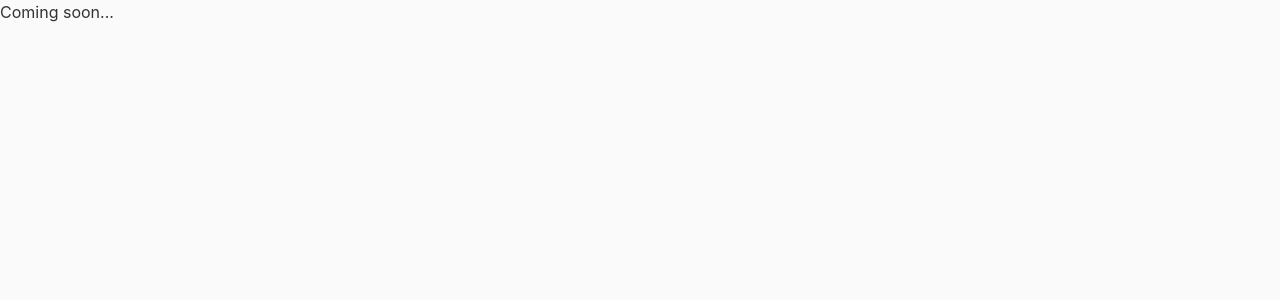
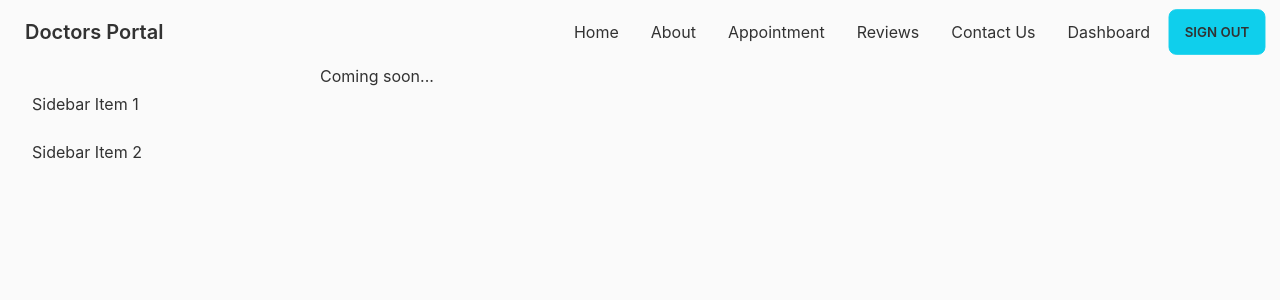
Before and after one commit to AkRazu/doctors-portal-client, a React (Create React App) app: page /dashboard in a window 1280 px wide. Shown: the top 300 px of the page. Built offline with nearby package versions, Linux system fonts and the light colour scheme; no server answers; sample sign-in values are in the browser's storage.

Commit message:
dashboard added

```diff
--- /dev/null
+++ b/src/Layout/DashboardLayout/DashboardLayout.js
@@ -0,0 +1,32 @@
+import React from "react";
+import { Outlet } from "react-router-dom";
+import Navbar from "../../Pages/Home/Shared/Navbar/Navbar";
+
+const DashboardLayout = () => {
+  return (
+    <div>
+      <Navbar />
+      <div className="drawer drawer-mobile">
+        <input id="dashboard-drawer" type="checkbox" className="drawer-toggle" />
+        <div className="drawer-content">
+
+          <Outlet/>
+          {/* <label htmlFor="dashboard-drawer" className="btn btn-primary drawer-button lg:hidden">Open drawer</label> */}
+        </div>
+        <div className="drawer-side">
+          <label htmlFor="dashboard-drawer" className="drawer-overlay"></label>
+          <ul className="menu p-4 w-80 bg-base-100 text-base-content">
+            <li>
+              <a>Sidebar Item 1</a>
+            </li>
+            <li>
+              <a>Sidebar Item 2</a>
+            </li>
+          </ul>
+        </div>
+      </div>
+    </div>
+  );
+};
+
+export default DashboardLayout;
--- a/src/Pages/Home/Shared/Navbar/Navbar.js
+++ b/src/Pages/Home/Shared/Navbar/Navbar.js
@@ -73,6 +73,22 @@ const Navbar = () => {
       <div className="navbar-center hidden lg:flex">
         <ul className="menu menu-horizontal px-1">{menuItems}</ul>
       </div>
+      <label htmlFor="dashboard-drawer"  tabIndex={2} className="btn btn-ghost lg:hidden">
+            <svg
+              xmlns="http://www.w3.org/2000/svg"
+              className="h-5 w-5"
+              fill="none"
+              viewBox="0 0 24 24"
+              stroke="currentColor"
+            >
+              <path
+                strokeLinecap="round"
+                strokeLinejoin="round"
+                strokeWidth="2"
+                d="M4 6h16M4 12h8m-8 6h16"
+              />
+            </svg>
+          </label>
     </div>
 
   );
--- a/src/Routes/Routes/Routes.js
+++ b/src/Routes/Routes/Routes.js
@@ -1,4 +1,5 @@
 import { createBrowserRouter } from "react-router-dom";
+import DashboardLayout from "../../Layout/DashboardLayout/DashboardLayout";
 import Main from "../../Layout/Main";
 import Appointment from "../../Pages/Appointment/Appointment/Appointment";
 import Dashboard from "../../Pages/Dashboard/Dashboard";
@@ -39,9 +40,15 @@ const router = createBrowserRouter([
     path: "/dashboard",
     element: (
       <PrivateRoute>
-        <Dashboard />
+        <DashboardLayout/>
       </PrivateRoute>
     ),
+    children:[
+      {
+        path: "/dashboard",
+        element:<Dashboard/>
+      }
+    ]
   },
 ]);
 
```
